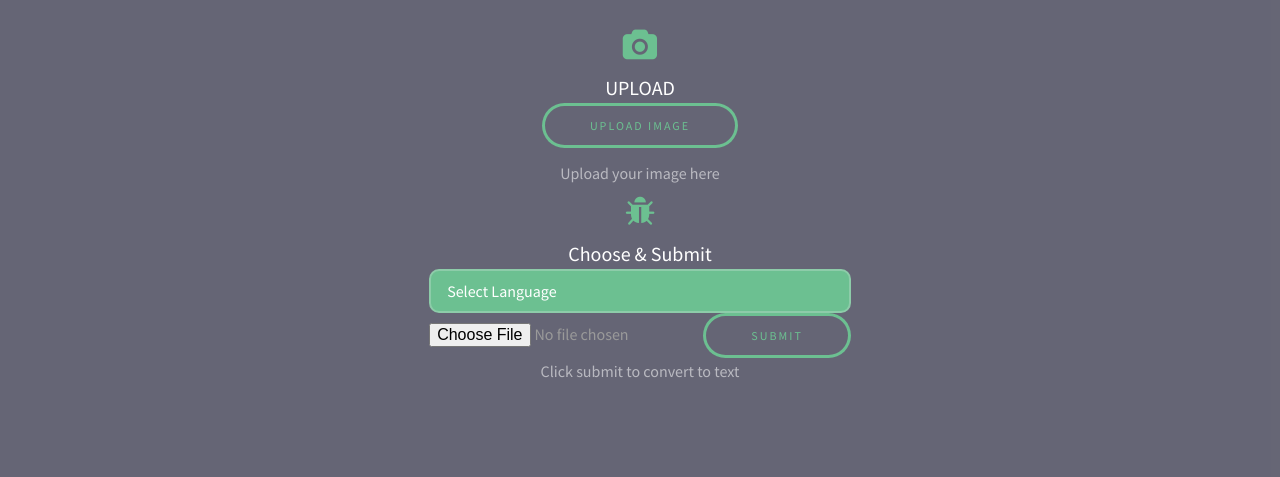
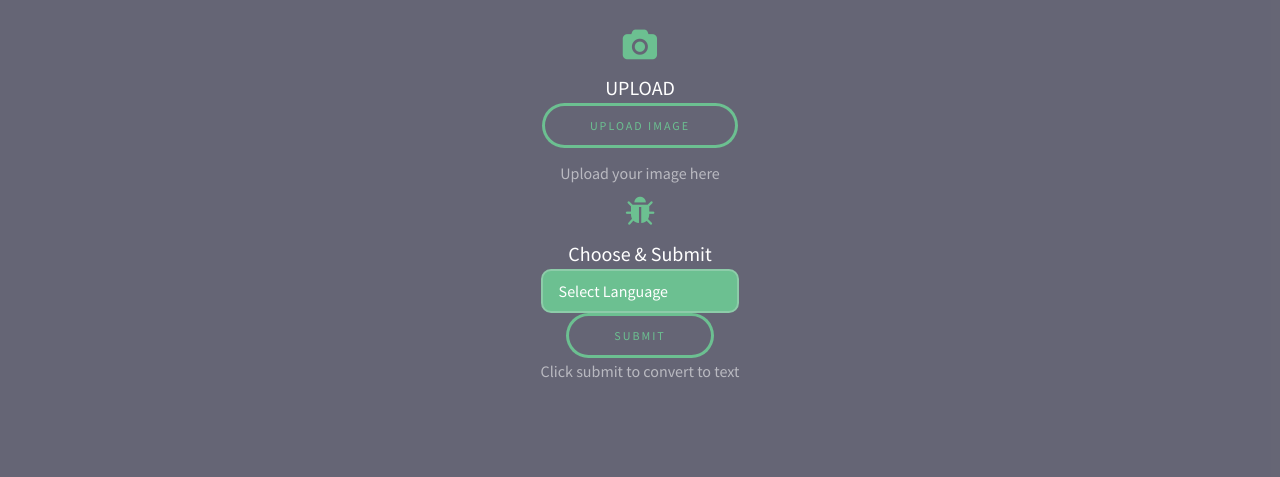
Before and after one commit to shivanginagpal/Handwriting-Recognition, a plain HTML site: page src/index.html in a window 1280 px wide. Shown: the part 286-763 px from the top of the page. Drawn offline with nearby package versions, Linux system fonts and the light colour scheme; files that its build step writes are made by us from their sources; a script that the page names is missing.

Commit message:
update upload image
upload image through "upload image" button

```diff
--- a/src/index.html
+++ b/src/index.html
@@ -39,7 +39,7 @@
 							<span class="icon fa-camera"></span>
 							<h3>UPLOAD</h3>
 							<label for="image" class="button">Upload Image</label>
-							<input type="file" id="image" accept="image/" style="display: none">
+							<input type="file" id="image" name="image" accept="image/" style="display: none">
 							<p>Upload your image here</p>
 
 							<span class="icon fa-bug"></span>
@@ -52,7 +52,7 @@
 							<option value="tel">Telugu</option>
 							</select>
 
-							<input type="file" name="image" />
+
 							<input type="submit" />
 							<p>Click submit to convert to text</p>
 
```
